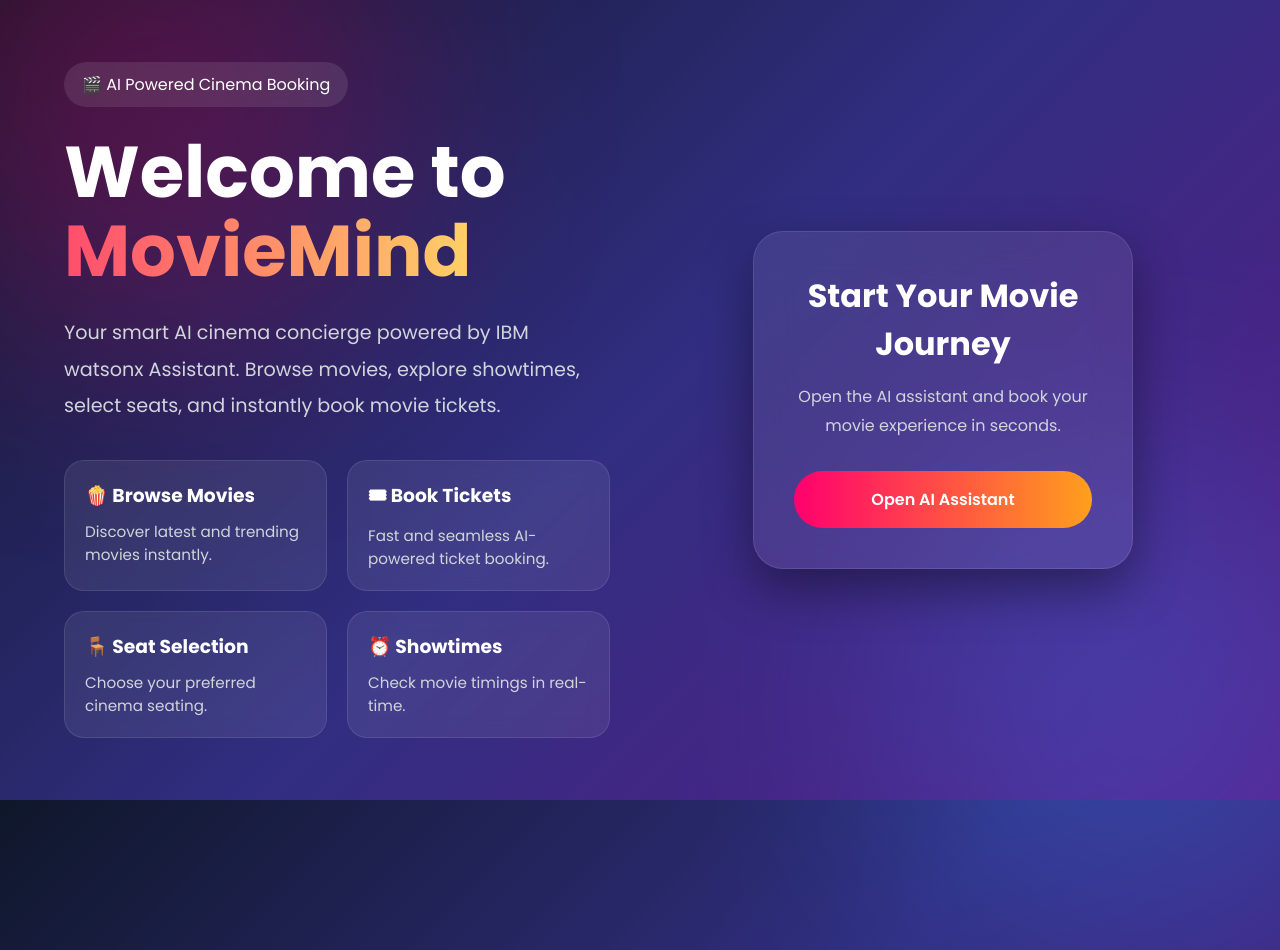
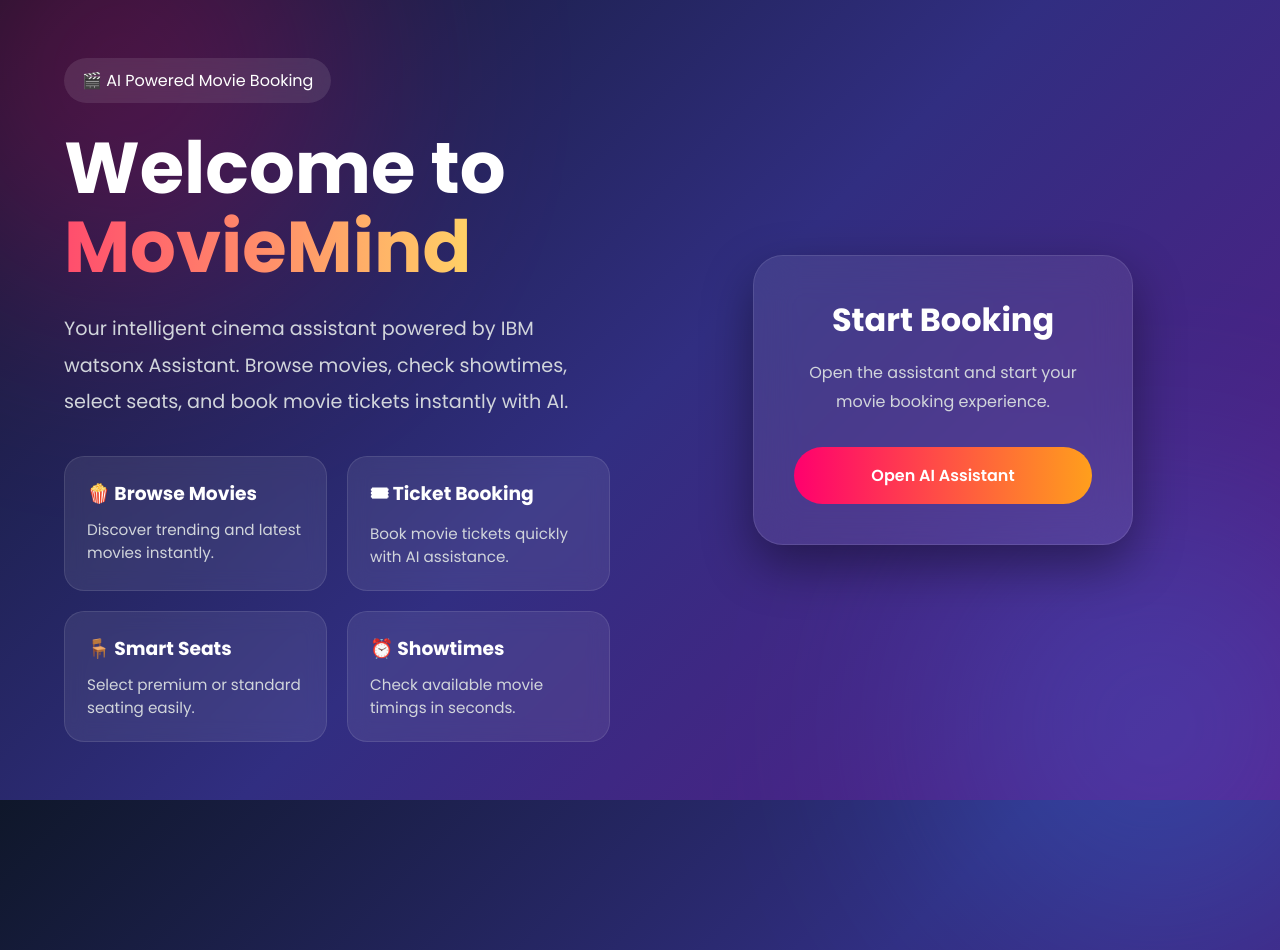
Before and after one commit to rakshitarora2310-lpu/Movie-Ticket, a plain HTML site: page index.html in a window 1280 px wide. Shown: the top 950 px of the page. Drawn offline with Linux system fonts and the light colour scheme.

Commit message:
Update index.html

```diff
--- a/index.html
+++ b/index.html
@@ -4,7 +4,7 @@
 <meta charset="UTF-8">
 <meta name="viewport" content="width=device-width, initial-scale=1.0">
 
-<title>MovieMind - AI Movie Booking Assistant</title>
+<title>MovieMind | AI Cinema Concierge</title>
 
 <link href="https://fonts.googleapis.com/css2?family=Poppins:wght@300;400;500;600;700&display=swap" rel="stylesheet">
 
@@ -18,23 +18,23 @@
 }
 
 body{
-    height:100vh;
+    min-height:100vh;
+    background:linear-gradient(135deg,#0f172a,#312e81,#581c87);
     overflow:hidden;
+    color:white;
     display:flex;
     justify-content:center;
     align-items:center;
-    background:linear-gradient(135deg,#0f172a,#312e81,#581c87);
-    color:white;
     position:relative;
 }
 
-/* Background Glow */
+/* Animated Background */
 
 body::before{
     content:"";
     position:absolute;
-    width:500px;
-    height:500px;
+    width:450px;
+    height:450px;
     background:#ff006e;
     border-radius:50%;
     filter:blur(120px);
@@ -46,8 +46,8 @@
 body::after{
     content:"";
     position:absolute;
-    width:500px;
-    height:500px;
+    width:450px;
+    height:450px;
     background:#3a86ff;
     border-radius:50%;
     filter:blur(120px);
@@ -57,35 +57,35 @@
 }
 
 .container{
-    position:relative;
-    z-index:2;
     width:90%;
     max-width:1200px;
     display:flex;
     justify-content:space-between;
     align-items:center;
     gap:60px;
+    z-index:2;
 }
 
-/* Left Side */
+/* Left */
 
 .left{
     flex:1;
 }
 
-.tag{
+.badge{
     display:inline-block;
     padding:10px 18px;
     border-radius:50px;
     background:rgba(255,255,255,0.1);
+    backdrop-filter:blur(10px);
     margin-bottom:25px;
-    backdrop-filter:blur(10px);
 }
 
-h1{
+.title{
     font-size:4.5rem;
     line-height:1.1;
     margin-bottom:25px;
+    font-weight:700;
 }
 
 .gradient{
@@ -94,12 +94,12 @@
     -webkit-text-fill-color:transparent;
 }
 
-.desc{
+.description{
     font-size:1.2rem;
+    color:#d1d5db;
     line-height:1.9;
-    color:#d1d5db;
+    max-width:650px;
     margin-bottom:35px;
-    max-width:650px;
 }
 
 .features{
@@ -109,10 +109,10 @@
 }
 
 .feature{
-    padding:20px;
-    border-radius:20px;
     background:rgba(255,255,255,0.08);
     border:1px solid rgba(255,255,255,0.1);
+    padding:22px;
+    border-radius:20px;
     backdrop-filter:blur(10px);
     transition:0.3s;
 }
@@ -130,7 +130,7 @@
     font-size:0.95rem;
 }
 
-/* Right Side */
+/* Right Card */
 
 .right{
     flex:1;
@@ -143,8 +143,8 @@
     padding:40px;
     border-radius:30px;
     background:rgba(255,255,255,0.08);
+    border:1px solid rgba(255,255,255,0.1);
     backdrop-filter:blur(20px);
-    border:1px solid rgba(255,255,255,0.1);
     text-align:center;
     box-shadow:0 20px 50px rgba(0,0,0,0.4);
 }
@@ -160,7 +160,7 @@
     margin-bottom:30px;
 }
 
-button{
+.chat-btn{
     width:100%;
     padding:16px;
     border:none;
@@ -173,18 +173,21 @@
     transition:0.3s;
 }
 
-button:hover{
+.chat-btn:hover{
     transform:scale(1.05);
 }
+
+/* Responsive */
 
 @media(max-width:950px){
 
 .container{
     flex-direction:column;
     text-align:center;
+    padding:40px 0;
 }
 
-h1{
+.title{
     font-size:3rem;
 }
 
@@ -201,58 +204,63 @@
 
 <div class="container">
 
+    <!-- LEFT -->
+
     <div class="left">
 
-        <div class="tag">
-            🎬 AI Powered Cinema Booking
+        <div class="badge">
+            🎬 AI Powered Movie Booking
         </div>
 
-        <h1>
+        <h1 class="title">
             Welcome to <span class="gradient">MovieMind</span>
         </h1>
 
-        <p class="desc">
-            Your smart AI cinema concierge powered by IBM watsonx Assistant.
-            Browse movies, explore showtimes, select seats, and instantly book movie tickets.
+        <p class="description">
+            Your intelligent cinema assistant powered by IBM watsonx Assistant.
+            Browse movies, check showtimes, select seats,
+            and book movie tickets instantly with AI.
         </p>
 
         <div class="features">
 
             <div class="feature">
                 <h3>🍿 Browse Movies</h3>
-                <p>Discover latest and trending movies instantly.</p>
+                <p>Discover trending and latest movies instantly.</p>
             </div>
 
             <div class="feature">
-                <h3>🎟 Book Tickets</h3>
-                <p>Fast and seamless AI-powered ticket booking.</p>
+                <h3>🎟 Ticket Booking</h3>
+                <p>Book movie tickets quickly with AI assistance.</p>
             </div>
 
             <div class="feature">
-                <h3>🪑 Seat Selection</h3>
-                <p>Choose your preferred cinema seating.</p>
+                <h3>🪑 Smart Seats</h3>
+                <p>Select premium or standard seating easily.</p>
             </div>
 
             <div class="feature">
                 <h3>⏰ Showtimes</h3>
-                <p>Check movie timings in real-time.</p>
+                <p>Check available movie timings in seconds.</p>
             </div>
 
         </div>
 
     </div>
 
+    <!-- RIGHT -->
+
     <div class="right">
 
         <div class="card">
 
-            <h2>Start Your Movie Journey</h2>
+            <h2>Start Booking</h2>
 
             <p>
-                Open the AI assistant and book your movie experience in seconds.
+                Open the assistant and start your movie booking experience.
             </p>
 
-            <button id="openChat">
+            <button class="chat-btn" id="openChat">
                 Open AI Assistant
             </button>
 
@@ -268,7 +276,7 @@
 
 window.watsonAssistantChatOptions = {
 
-    integrationID: "cc934aab-581b-4d98-b10c-04ec6bd19256",
+    integrationID: "a05c7cae-98af-46d8-ba2a-6669386b0a65",
 
     region: "eu-de",
 
@@ -292,11 +300,11 @@
 
 setTimeout(function(){
 
-    const t = document.createElement("script");
+    const t = document.createElement('script');
 
     t.src =
     "https://web-chat.global.assistant.watson.appdomain.cloud/versions/" +
-    (window.watsonAssistantChatOptions.clientVersion || "latest") +
+    (window.watsonAssistantChatOptions.clientVersion || 'latest') +
     "/WatsonAssistantChatEntry.js";
 
     document.head.appendChild(t);
```
